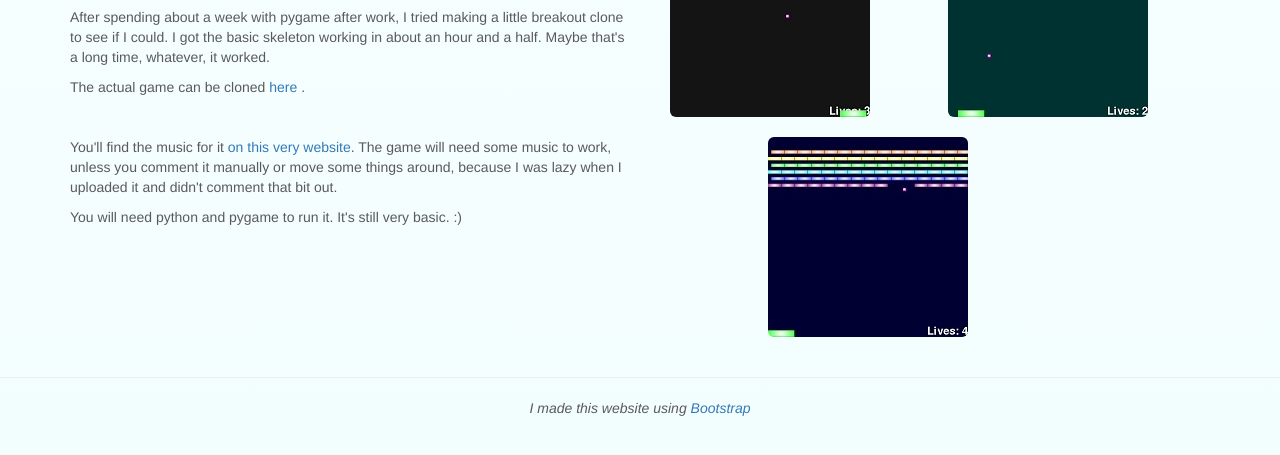
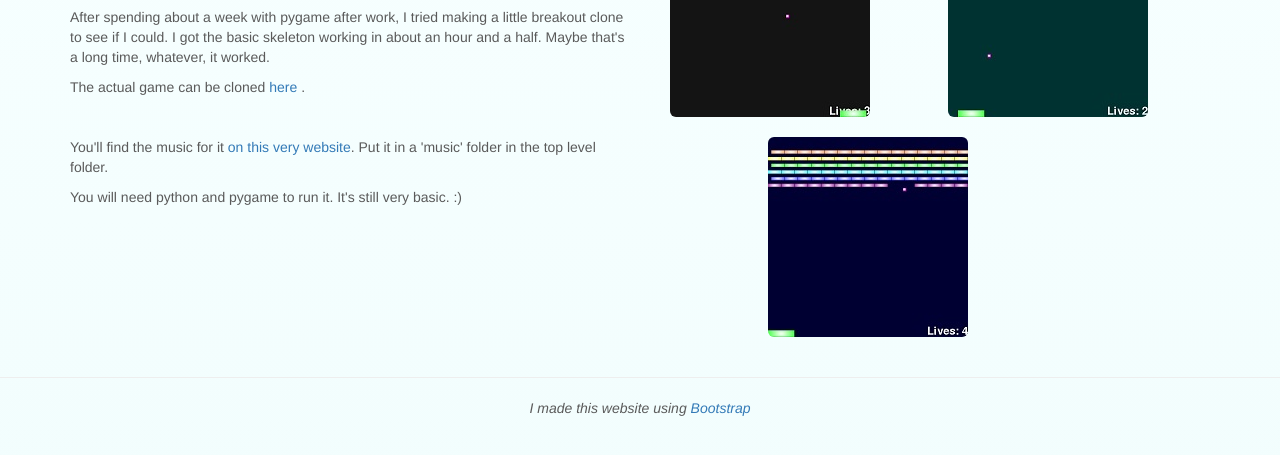
Before and after one commit to Zarathecat/Zarathecat.github.io, a plain HTML site: page games.html in a window 1280 px wide. Shown: the part 183-638 px from the top of the page. Drawn offline with Linux system fonts and the light colour scheme.

Commit message:
Update text on games page
Game no longer needs music to work; update text to match.

```diff
--- a/games.html
+++ b/games.html
@@ -102,9 +102,7 @@
         <div class="row">
             <div class="col-lg-6">
                                 <p>You'll find the music for it <a href="music.html">on this very website</a>.
-                    The game will need some music to work,
-                    unless you comment it manually or move some things around,
-                    because I was lazy when I uploaded it and didn't comment that bit out.</p>
+                    Put it in a 'music' folder in the top level folder.</p>
                 <p>You will need python and pygame to run it.
                    It's still very basic. :) </p></div>
             <div class="col-lg-1"></div>
```
